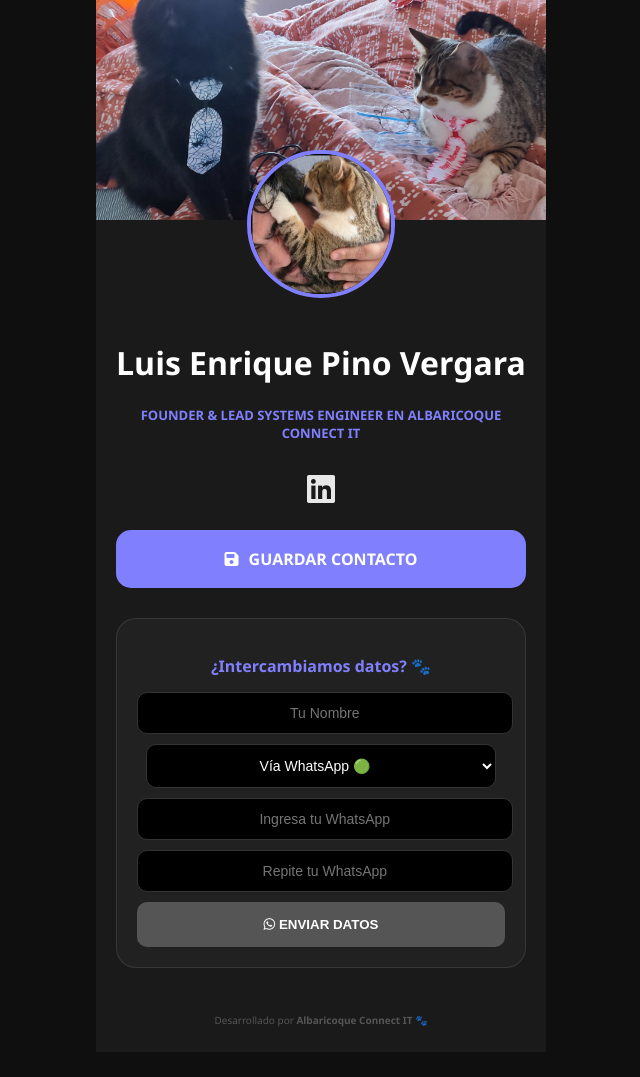
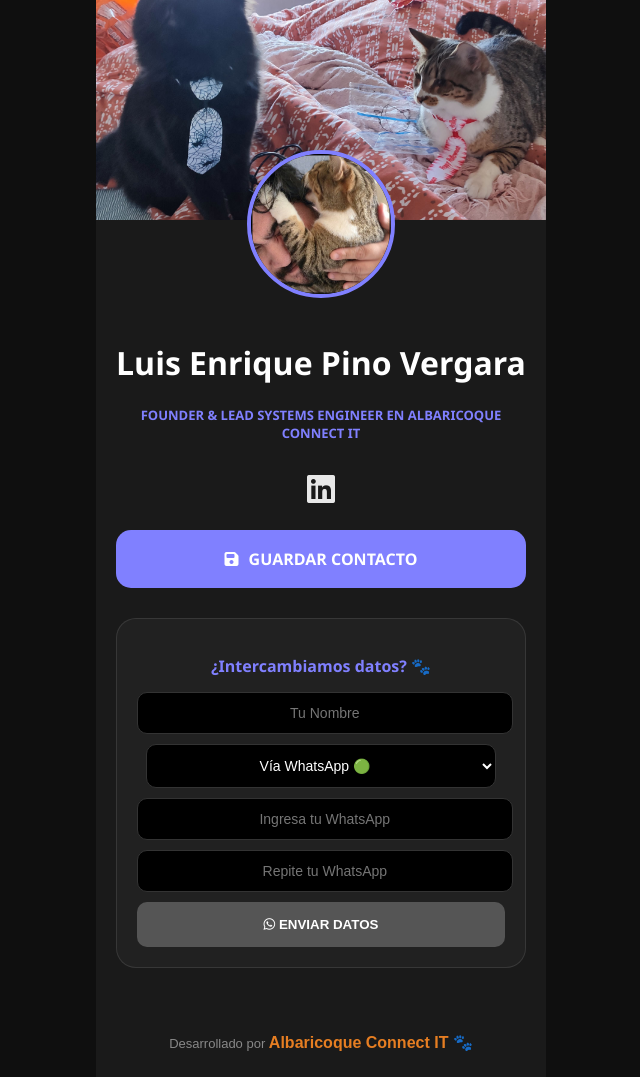
Before and after one commit to Ginzkey/vcard, a plain HTML site: page ID_2588AF/index.html in a window 1280 px wide. Shown: the whole page, without its empty margins (319-959 px from the left). Before the commit the page ends 1052 px from the top, so only its background shows below. Drawn offline with Linux system fonts and the light colour scheme.

Commit message:
index.html

```diff
--- a/ID_2588AF/index.html
+++ b/ID_2588AF/index.html
@@ -46,7 +46,15 @@
                 <button id="v_btn" class="send-wa" onclick="sW()" disabled><i class="fab fa-whatsapp"></i> ENVIAR DATOS</button>
             </div>
         </div>
-        <div class="footer-credit">Desarrollado por <strong>Albaricoque Connect IT 🐾</strong></div>
+        <div class="footer-credit"><div style="margin-top: 20px; text-align: center; font-family: sans-serif;">
+    <p style="color: #888; font-size: 13px; margin: 0;">
+        Desarrollado por
+        <a href="https://tu-usuario.github.io/vcard/TU_ID_PERSONAL/"
+           style="color: #e67e22; text-decoration: none; font-weight: bold; font-size: 16px;">
+           Albaricoque Connect IT 🐾
+        </a>
+    </p>
+</div></strong></div>
     </div>
     <script>
         function updatePlaceholders() {
```
